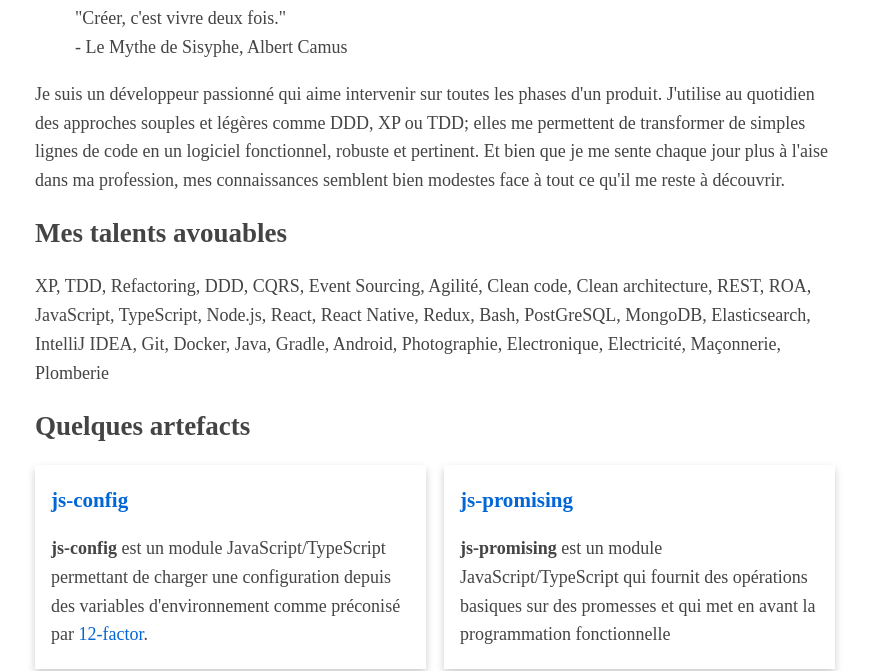
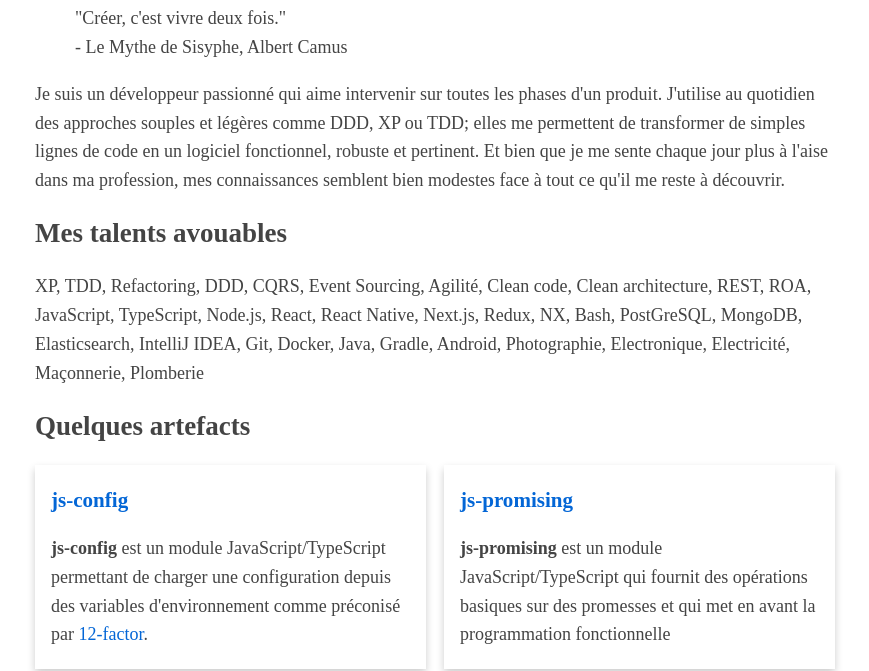
Before and after one commit to MichaelBorde/michaelborde.github.io, a plain HTML site: page index.html in a window 1280 px wide. Shown: the part 156-827 px from the top of the page, without its empty margins (205-1074 px from the left). Drawn offline with Linux system fonts and the light colour scheme.

Commit message:
feat: some skills

```diff
--- a/index.html
+++ b/index.html
@@ -37,9 +37,9 @@
       <p>
         XP, TDD, Refactoring, DDD, CQRS, Event Sourcing, Agilité, Clean code,
         Clean architecture, REST, ROA, JavaScript, TypeScript, Node.js, React,
-        React Native, Redux, Bash, PostGreSQL, MongoDB, Elasticsearch, IntelliJ
-        IDEA, Git, Docker, Java, Gradle, Android, Photographie, Electronique,
-        Electricité, Maçonnerie, Plomberie
+        React Native, Next.js, Redux, NX, Bash, PostGreSQL, MongoDB,
+        Elasticsearch, IntelliJ IDEA, Git, Docker, Java, Gradle, Android,
+        Photographie, Electronique, Electricité, Maçonnerie, Plomberie
       </p>
     </section>
     <section>
```
